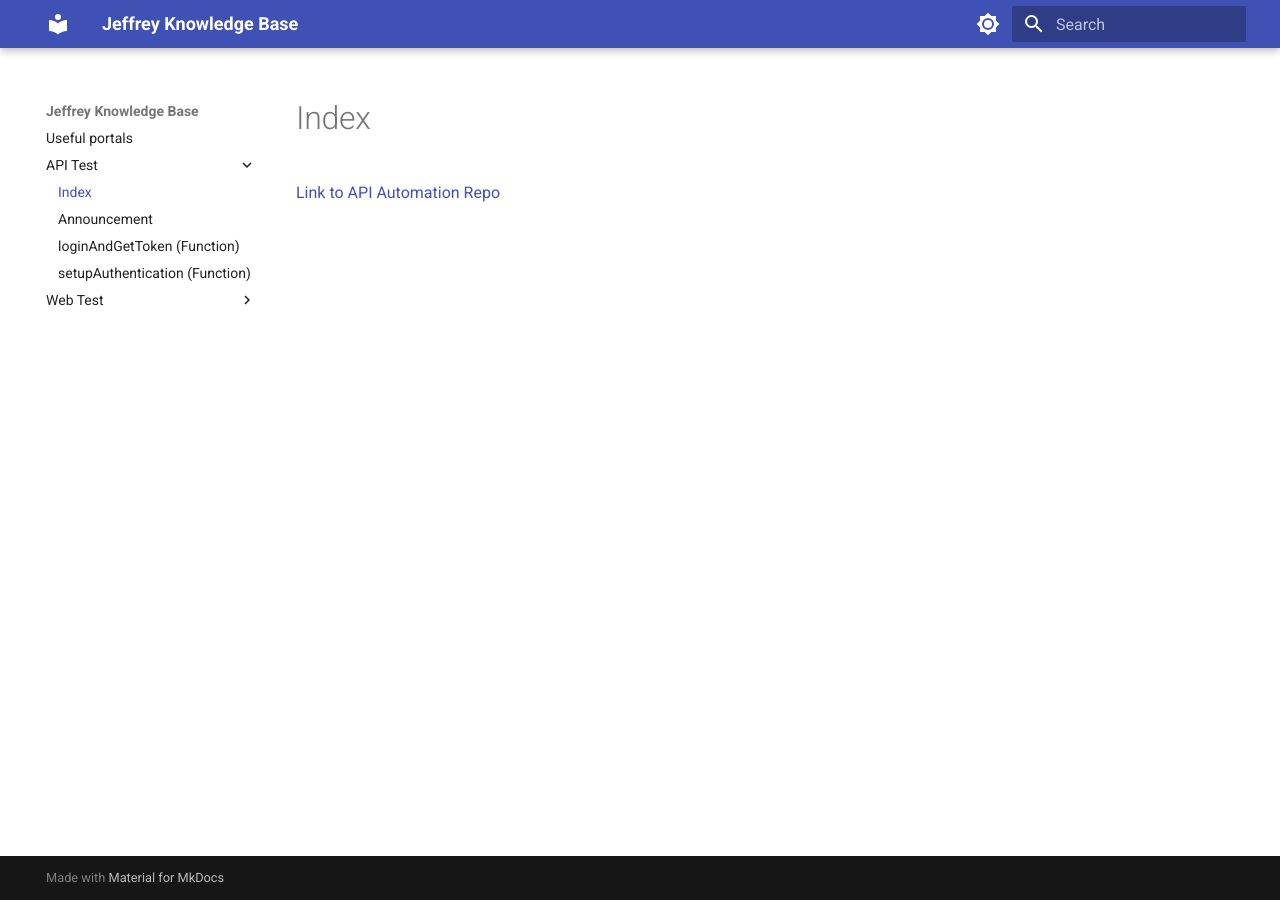
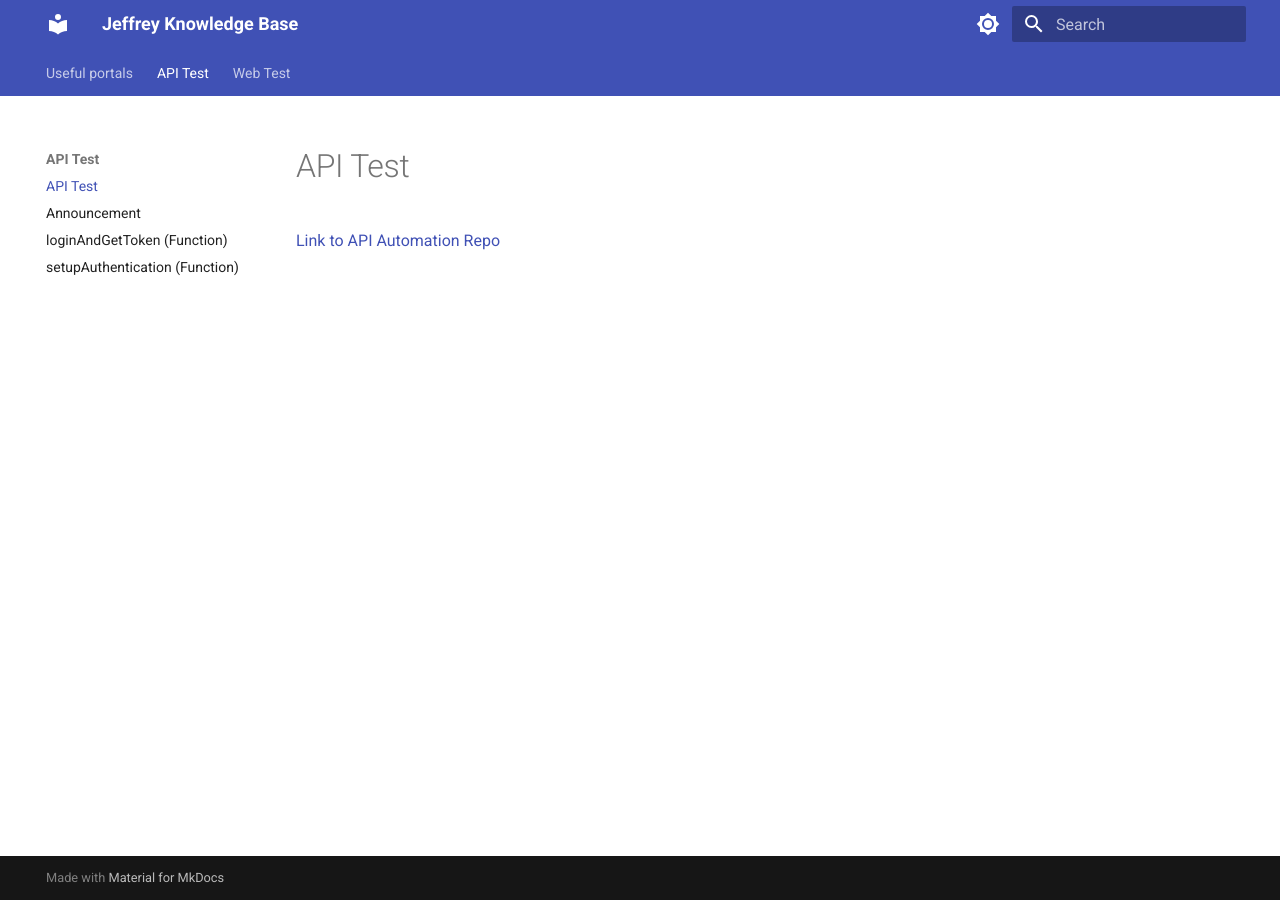
Before and after one commit to JeffreyPunPrice/JeffreyPunPrice.github.io, an MkDocs documentation site: the page built from docs/API Test/index.md, in a window 1280 px wide. Built offline with MkDocs 1.6.1 and Material for MkDocs 9.7.7, drawn with Linux system fonts in a browser that asks for light colours.

Commit message:
update mkdocs

```diff
--- a/docs/API Test/index.md
+++ b/docs/API Test/index.md
@@ -1 +1,3 @@
+# API Test
+
 [Link to API Automation Repo](https://git.price-hk.com/price-qa/hk-apiauto)
--- a/mkdocs.yml
+++ b/mkdocs.yml
@@ -1,7 +1,10 @@
 site_name: Jeffrey Knowledge Base
 theme:
   name: material
-
+  features:
+    - navigation.tabs # Adds top-level directories (API Test, Web Test) to a top bar
+    - navigation.sections # Groups your sidebar items clearly into visible sections
+    - navigation.expand # Forces the sidebar folders to stay expanded by default
   palette: # (1)!
     # Palette toggle for light mode
     - scheme: default
```
Also changed, not shown: docs/Web Test/index.md (+2 -0 lines).
